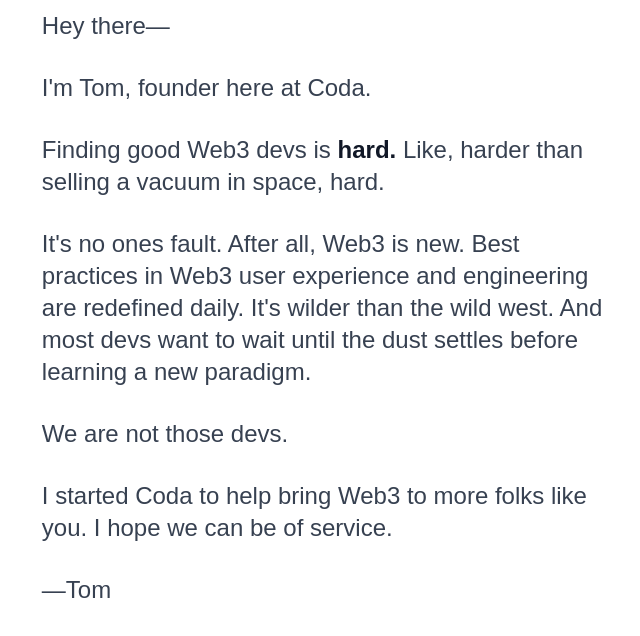
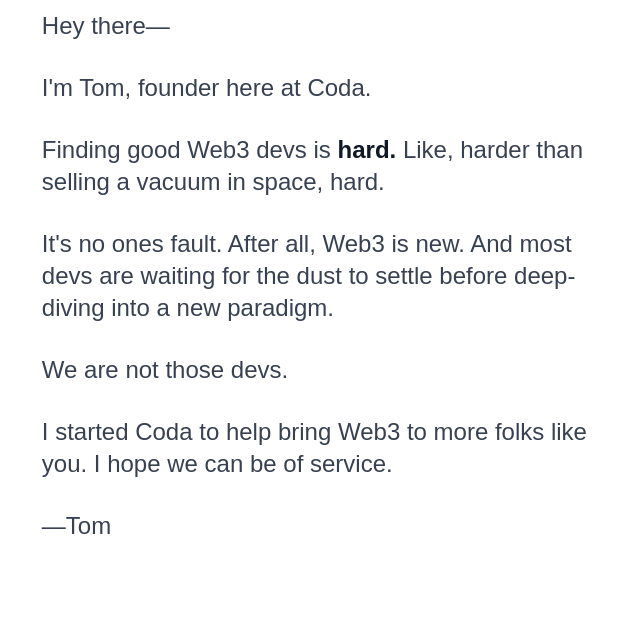
Before and after one commit to codalabsau/coda-wtf, a website: page public/index.html in a window 1280 px wide. Shown: the part 234-870 px from the top of the page, without its empty margins (309-949 px from the left). After the commit the page ends 846 px from the top, so only its background shows below. Drawn offline with Linux system fonts and the light colour scheme.

Commit message:
Cooooooooda

```diff
--- a/public/index.html
+++ b/public/index.html
@@ -36,10 +36,9 @@
             </p>
 
             <p>
-              It's no ones fault. After all, Web3 is new. Best practices in Web3
-              user experience and engineering are redefined daily. It's wilder
-              than the wild west. And most devs want to wait until the dust
-              settles before learning a new paradigm.
+              It's no ones fault. After all, Web3 is new. And most devs are
+              waiting for the dust to settle before deep-diving into a new
+              paradigm.
             </p>
 
             <p>We are not those devs.</p>
```
